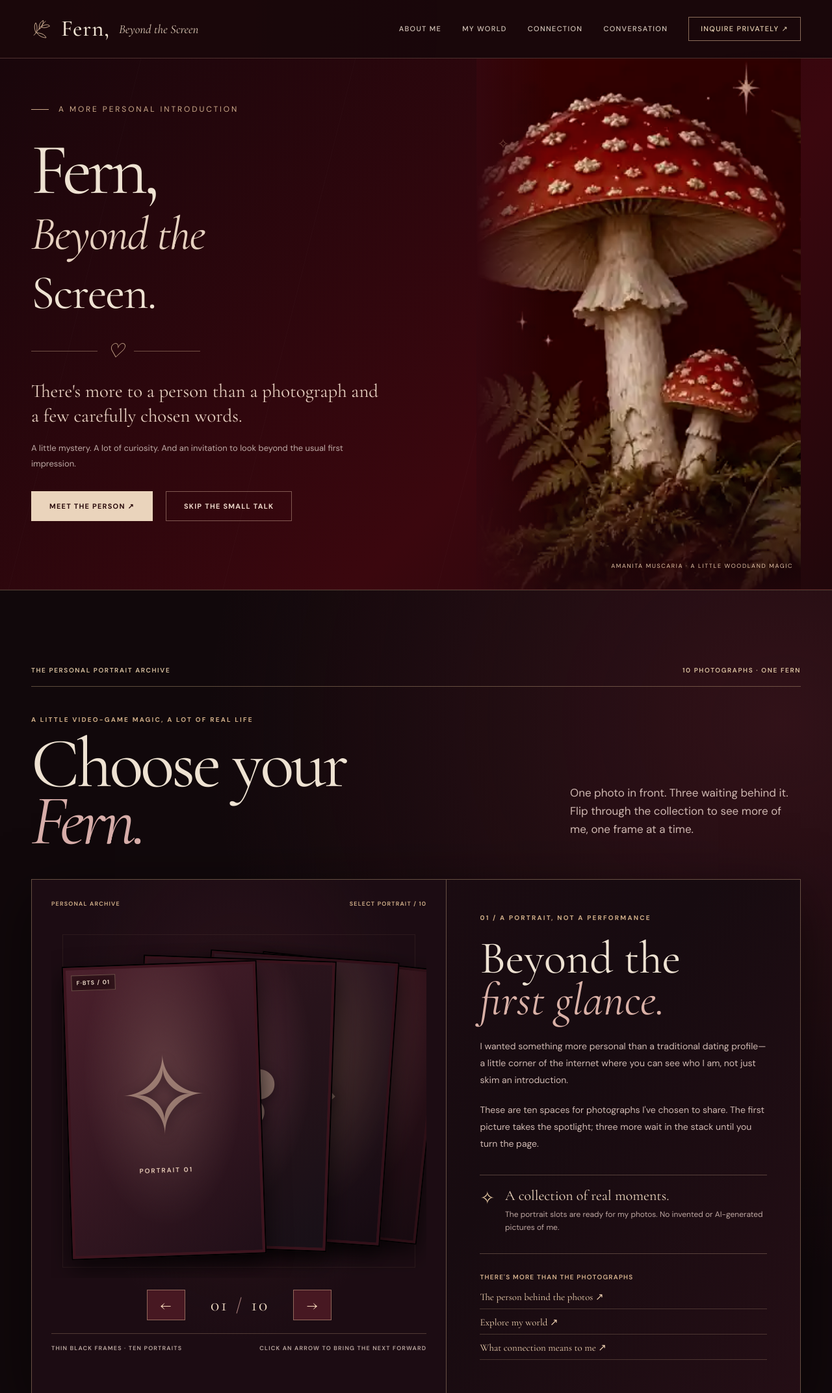
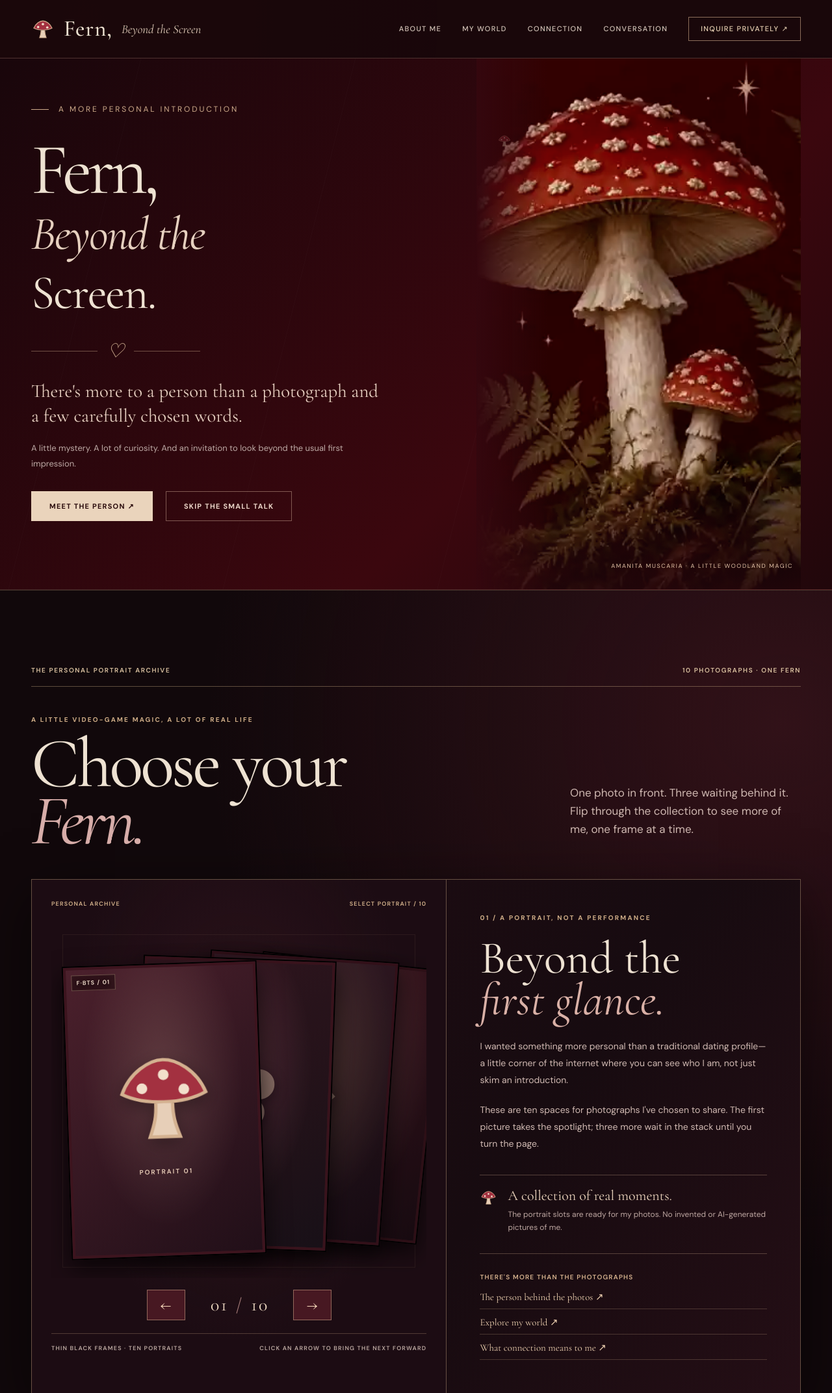
Before and after one commit to sleepypig321/fern_beyond_the_screen, a website: page public/index.html in a window 1280 px wide. Shown: the top 2144 px of the page at 65% size. Drawn offline with nearby package versions, Linux system fonts and the light colour scheme.

Commit message:
Use consistent mushroom icon for site logos and star accents on every page

```diff
--- a/public/index.html
+++ b/public/index.html
@@ -220,15 +220,16 @@
 @media(max-width:395px){.fern-photo-deck{height:350px}.fern-deck-position{min-width:95px}.fern-deck-controls{gap:12px}}
 @media(prefers-reduced-motion:reduce){.fern-photo-card,.fern-deck-arrow{transition:none}}
 </style>
+<link rel="stylesheet" href="/mushroom-brand.css">
 </head>
 <body>
 <header class="topbar" id="top">
-<a class="wordmark" href="#top" aria-label="Fern, Beyond the Screen — top of page"><svg aria-hidden="true" viewBox="0 0 64 64" fill="none"><path d="M8 51C19 39 25 27 44 7M15 43C8 29 10 17 14 12c5 10 5 20 1 31ZM25 32c-2-15 3-22 12-27 0 12-4 22-12 27ZM31 25c11-8 20-9 26-3-11 6-19 7-26 3ZM17 43c16 1 25 6 29 15-13 0-22-6-29-15Z" stroke="#d5b698" stroke-width="1.9" stroke-linejoin="round"/></svg><span class="w-main">Fern,</span><span class="w-side">Beyond the Screen</span></a>
+<a class="wordmark" href="#top" aria-label="Fern, Beyond the Screen — top of page"><img src="/assets/mushroom-mark.svg" class="site-logo-mushroom" alt=""><span class="w-main">Fern,</span><span class="w-side">Beyond the Screen</span></a>
 <button class="menu-toggle" type="button" aria-label="Open navigation" aria-controls="navigation" aria-expanded="false">☰</button>
 <nav class="navigation" id="navigation" aria-label="Main navigation"><a href="/about/">About Me</a><a href="/my-world/">My World</a><a href="/connection/">Connection</a><a href="/conversation/">Conversation</a><a class="nav-pill" href="/inquire/">Inquire Privately ↗</a></nav>
 </header>
 <main>
-<section class="hero" aria-labelledby="hero-title"><div class="shell hero-grid"><div class="hero-copy"><div class="hero-mark">A more personal introduction</div><h1 id="hero-title">Fern,<br><em>Beyond the</em><br><span class="line-two">Screen.</span></h1><div class="hero-divider" aria-hidden="true">♡</div><p class="intro">There's more to a person than a photograph and a few carefully chosen words.</p><p class="underintro">A little mystery. A lot of curiosity. And an invitation to look beyond the usual first impression.</p><div class="hero-actions"><a class="button button-filled" href="/about/">Meet the person ↗</a><a class="button button-outlined" href="/conversation/">Skip the small talk</a></div></div><div class="hero-art"><img src="/assets/amanita.webp" alt="A richly detailed red-and-white Amanita mushroom rising among golden ferns and moss"><span class="hero-star" aria-hidden="true">✧</span><span class="art-caption">Amanita muscaria · A little woodland magic</span></div></div></section>
+<section class="hero" aria-labelledby="hero-title"><div class="shell hero-grid"><div class="hero-copy"><div class="hero-mark">A more personal introduction</div><h1 id="hero-title">Fern,<br><em>Beyond the</em><br><span class="line-two">Screen.</span></h1><div class="hero-divider" aria-hidden="true">♡</div><p class="intro">There's more to a person than a photograph and a few carefully chosen words.</p><p class="underintro">A little mystery. A lot of curiosity. And an invitation to look beyond the usual first impression.</p><div class="hero-actions"><a class="button button-filled" href="/about/">Meet the person ↗</a><a class="button button-outlined" href="/conversation/">Skip the small talk</a></div></div><div class="hero-art"><img src="/assets/amanita.webp" alt="A richly detailed red-and-white Amanita mushroom rising among golden ferns and moss"><span class="hero-star" aria-hidden="true"><img src="/assets/mushroom-mark.svg" class="mushroom-symbol" alt=""></span><span class="art-caption">Amanita muscaria · A little woodland magic</span></div></div></section>
 
 <section class="character-select fern-deck-section" id="character-select" aria-labelledby="character-title">
   <div class="shell">
@@ -239,7 +240,7 @@
         <div class="fern-deck-topline"><span>PERSONAL ARCHIVE</span><span>SELECT PORTRAIT / 10</span></div>
         <div class="fern-photo-deck" id="photo-deck" tabindex="0" aria-label="Portrait carousel. Use previous or next arrows to view 10 photos.">
           <div class="fern-photo-card" data-photo-index="0" data-position="0" aria-hidden="false" aria-label="Photo 1 of 10">
- <div class="fern-card-fallback" aria-hidden="true"><span class="fern-card-symbol">✧</span><span class="fern-placeholder-id">PORTRAIT 01</span></div>
+ <div class="fern-card-fallback" aria-hidden="true"><span class="fern-card-symbol"><img src="/assets/mushroom-mark.svg" class="mushroom-symbol" alt=""></span><span class="fern-placeholder-id">PORTRAIT 01</span></div>
  <img class="fern-card-image" src="/portraits/gallery-01.webp" alt="Portrait 01 of Fern" loading="eager">
  <span class="fern-card-corner" aria-hidden="true">F·BTS / 01</span>
  </div>
@@ -259,7 +260,7 @@
  <span class="fern-card-corner" aria-hidden="true">F·BTS / 04</span>
  </div>
 <div class="fern-photo-card" data-photo-index="4" data-position="offstage" aria-hidden="true" aria-label="Photo 5 of 10">
- <div class="fern-card-fallback" aria-hidden="true"><span class="fern-card-symbol">✧</span><span class="fern-placeholder-id">PORTRAIT 05</span></div>
+ <div class="fern-card-fallback" aria-hidden="true"><span class="fern-card-symbol"><img src="/assets/mushroom-mark.svg" class="mushroom-symbol" alt=""></span><span class="fern-placeholder-id">PORTRAIT 05</span></div>
  <img class="fern-card-image" src="/portraits/gallery-05.webp" alt="Portrait 05 of Fern" loading="lazy">
  <span class="fern-card-corner" aria-hidden="true">F·BTS / 05</span>
  </div>
@@ -279,7 +280,7 @@
  <span class="fern-card-corner" aria-hidden="true">F·BTS / 08</span>
  </div>
 <div class="fern-photo-card" data-photo-index="8" data-position="offstage" aria-hidden="true" aria-label="Photo 9 of 10">
- <div class="fern-card-fallback" aria-hidden="true"><span class="fern-card-symbol">✧</span><span class="fern-placeholder-id">PORTRAIT 09</span></div>
+ <div class="fern-card-fallback" aria-hidden="true"><span class="fern-card-symbol"><img src="/assets/mushroom-mark.svg" class="mushroom-symbol" alt=""></span><span class="fern-placeholder-id">PORTRAIT 09</span></div>
  <img class="fern-card-image" src="/portraits/gallery-09.webp" alt="Portrait 09 of Fern" loading="lazy">
  <span class="fern-card-corner" aria-hidden="true">F·BTS / 09</span>
  </div>
@@ -301,7 +302,7 @@
         <h3>Beyond the<br><em>first glance.</em></h3>
         <p>I wanted something more personal than a traditional dating profile—a little corner of the internet where you can see who I am, not just skim an introduction.</p>
         <p>These are ten spaces for photographs I've chosen to share. The first picture takes the spotlight; three more wait in the stack until you turn the page.</p>
-        <div class="fern-deck-frame-note"><span aria-hidden="true">✧</span><div><strong>A collection of real moments.</strong><p>The portrait slots are ready for my photos. No invented or AI-generated pictures of me.</p></div></div>
+        <div class="fern-deck-frame-note"><span aria-hidden="true"><img src="/assets/mushroom-mark.svg" class="mushroom-symbol" alt=""></span><div><strong>A collection of real moments.</strong><p>The portrait slots are ready for my photos. No invented or AI-generated pictures of me.</p></div></div>
         <div class="fern-deck-link-list"><span>THERE'S MORE THAN THE PHOTOGRAPHS</span><a href="/about/">The person behind the photos ↗</a><a href="/my-world/">Explore my world ↗</a><a href="/connection/">What connection means to me ↗</a></div>
       </div>
     </div>
--- /dev/null
+++ b/public/mushroom-brand.css
@@ -0,0 +1,10 @@
+/* Shared mushroom visual mark; matches the site's existing favicon design. */
+.site-logo-mushroom{width:36px;height:36px;display:block;object-fit:contain;flex:0 0 auto}
+.wordmark .site-logo-mushroom{width:36px;height:36px}
+.mini-mush{border:none!important;background:transparent!important}
+.mini-mush .site-logo-mushroom{width:36px;height:36px}
+.mushroom-symbol{display:inline-block;width:1em;height:1em;object-fit:contain;vertical-align:-.16em}
+.hero-star .mushroom-symbol{width:1em;height:1em}
+.fern-card-symbol .mushroom-symbol{filter:drop-shadow(0 8px 13px #0005)}
+.hero-ornament .mushroom-symbol{opacity:.75;max-width:100%;height:auto;aspect-ratio:1}
+.inquiry-side-icon .mushroom-symbol{vertical-align:middle}
```
Also changed, not shown: public/about/index.html (+2 -1 lines), public/connection/index.html (+2 -1 lines), public/conversation/index.html (+2 -1 lines), public/creator/index.html (+2 -1 lines), public/inquire/index.html (+3 -2 lines), public/my-world/index.html (+2 -1 lines), public/stargazer/index.html (+3 -2 lines), public/unfiltered/index.html (+2 -1 lines), public/wildflower/index.html (+2 -1 lines), public/assets/mushroom-mark.svg (added).
